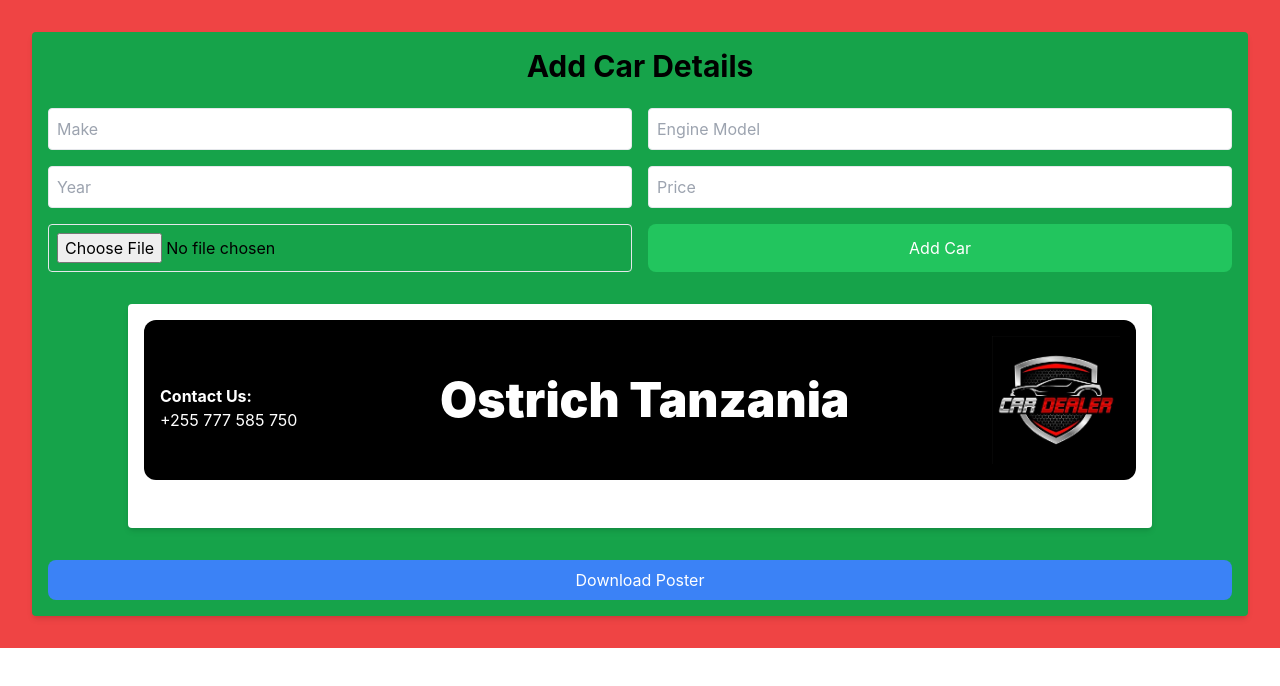
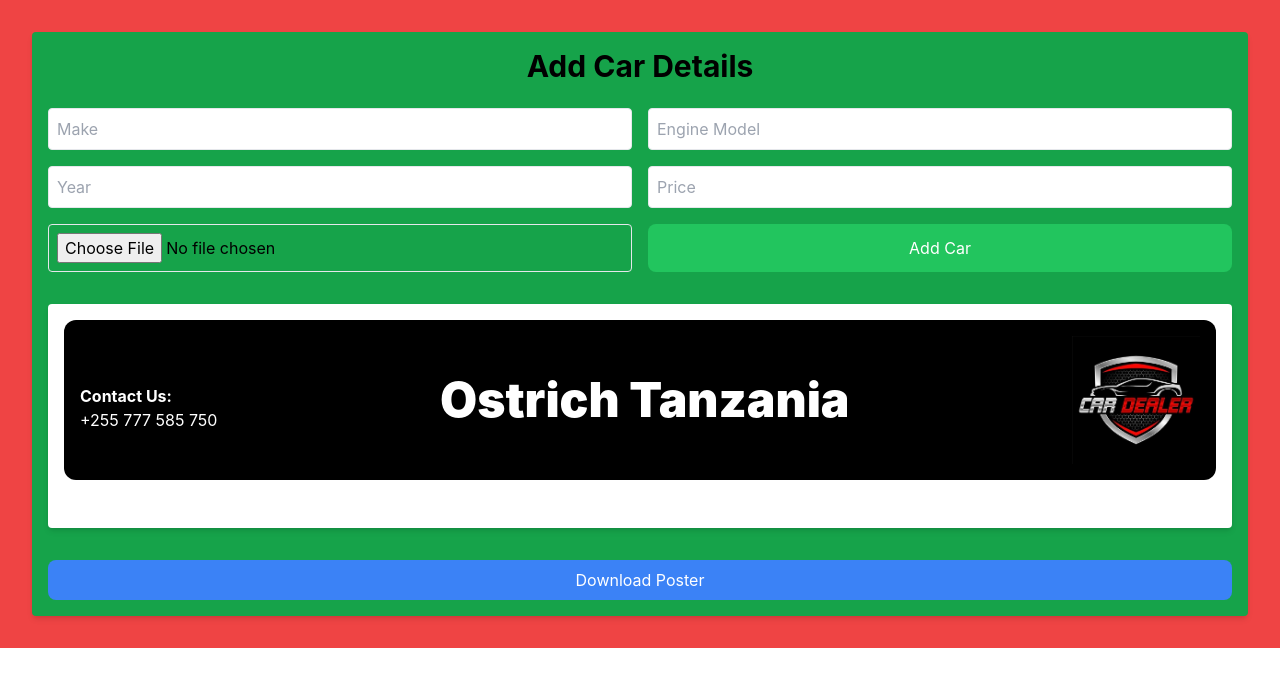
Before and after one commit to lucky99ethan/Poster, a React (Create React App) app: page / in a window 1280 px wide. Shown: the top 686 px of the page. Built offline with nearby package versions, Linux system fonts and the light colour scheme.

Commit message:
background changes

```diff
--- a/src/App.tsx
+++ b/src/App.tsx
@@ -160,7 +160,7 @@
         <div
           id="poster"
           ref={posterRef}
-          className="max-w-screen-lg mx-auto p-4 rounded shadow-md bg-white"
+          className="mx-auto p-4 rounded shadow-md bg-white "
         >
           {/* Header */}
           <div className="flex items-center justify-between mb-8 bg-black p-4 rounded-xl text-white flex-row-reverse">
```
